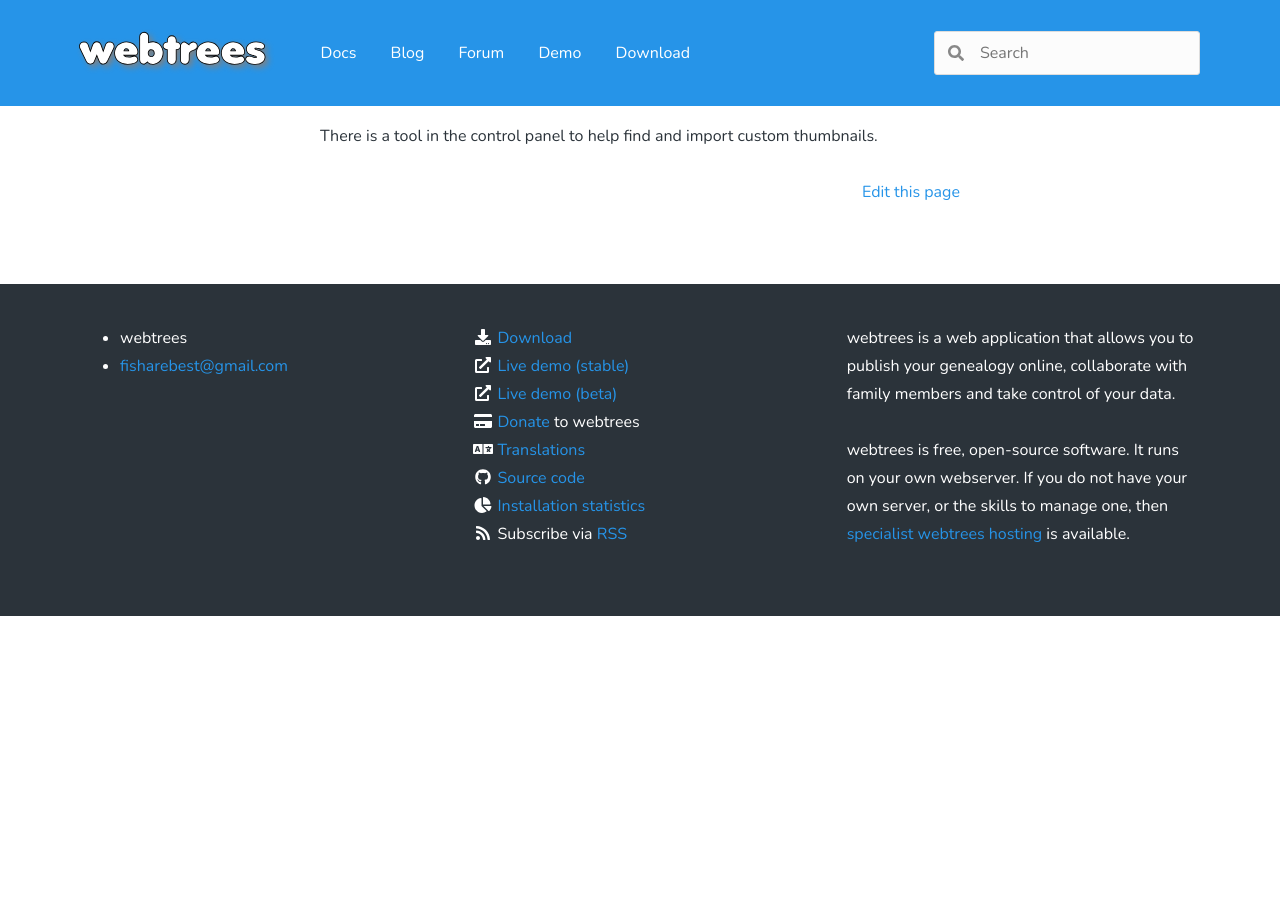
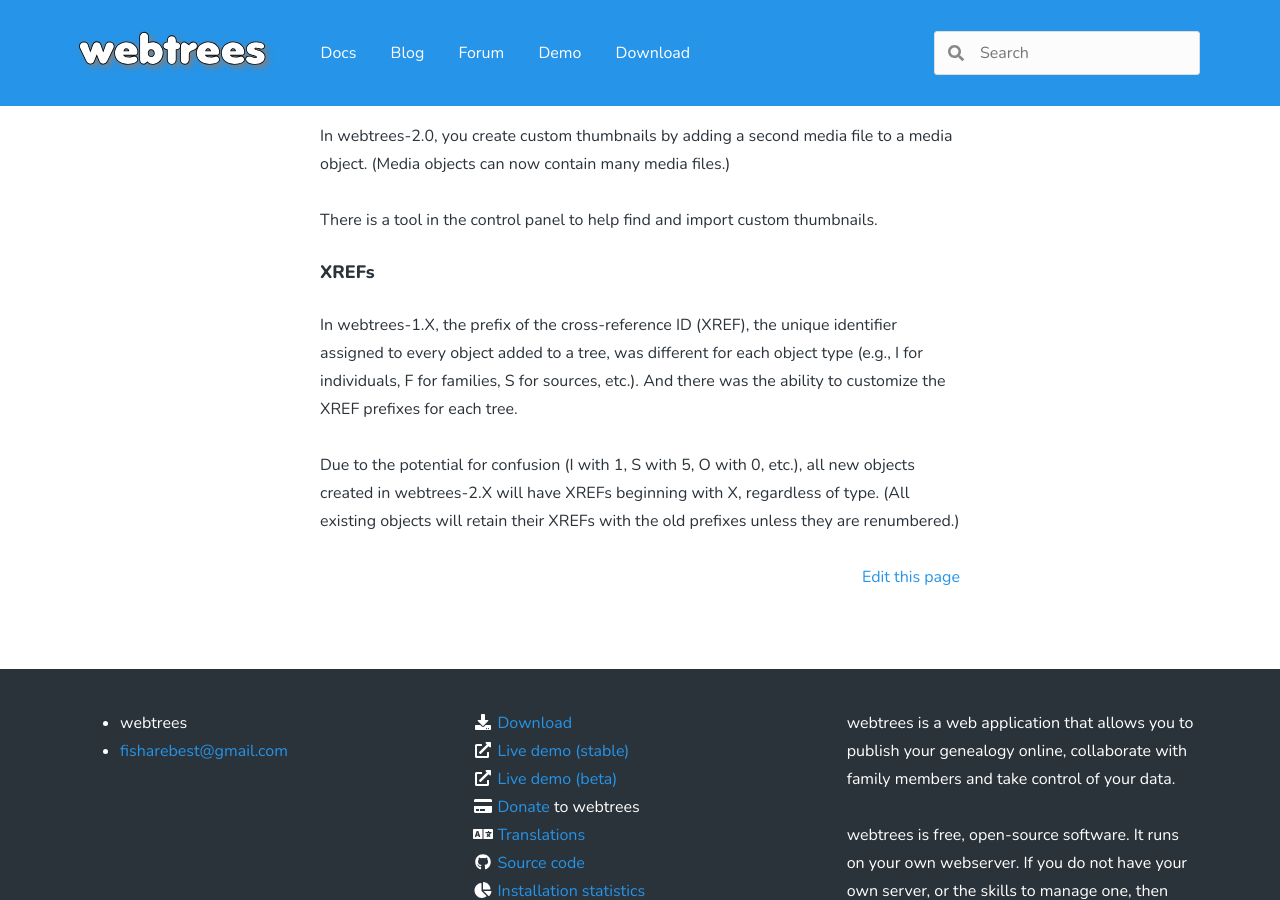
Before and after one commit to webtrees/webtrees.github.io, a Jekyll site: the page built from upgrade.md, in a window 1280 px wide and 900 px high, scrolled down 4063 px. Built offline with Jekyll 4.4.1, drawn with Linux system fonts in a browser that asks for light colours; nearby versions of some CDN libraries; before the commit the page ends 4679 px from its top, so only the background shows below that; some of the changed text lies outside the part shown.

Commit message:
Add XREF difference between webtrees-1 and webtrees-2 (#14)
* Add XREF difference between webtrees-1 and webtrees-2

* Clarify existing XREFs

```diff
--- a/upgrade.md
+++ b/upgrade.md
@@ -14,6 +14,8 @@ date: 2020-01-02
 6. Because your database connection details were preserved in `config.ini.php` in the `data` directory, your database should be subsequently updated the next time you access your webtrees installation via a web browser.
 
 ## Upgrade Notes
+
+There are some key differences between webtrees-1.X and webtrees-2.X to keep in mind when upgrading.
 
 ### Base URL detection
 
@@ -120,4 +122,10 @@ In webtrees-2.0, you create custom thumbnails by adding a second media file to a
 
 There is a tool in the control panel to help find and import custom thumbnails.
 
+### XREFs
+
+In webtrees-1.X, the prefix of the cross-reference ID (XREF), the unique identifier assigned to every object added to a tree, was different for each object type (e.g., I for individuals, F for families, S for sources, etc.). And there was the ability to customize the XREF prefixes for each tree.
+
+Due to the potential for confusion (I with 1, S with 5, O with 0, etc.), all new objects created in webtrees-2.X will have XREFs beginning with X, regardless of type. (All existing objects will retain their XREFs with the old prefixes unless they are renumbered.)
+
 [DOWNLOAD]: https://github.com/fisharebest/webtrees/releases/download/{{ site.latest_version }}/webtrees-{{ site.latest_version }}.zip
```
